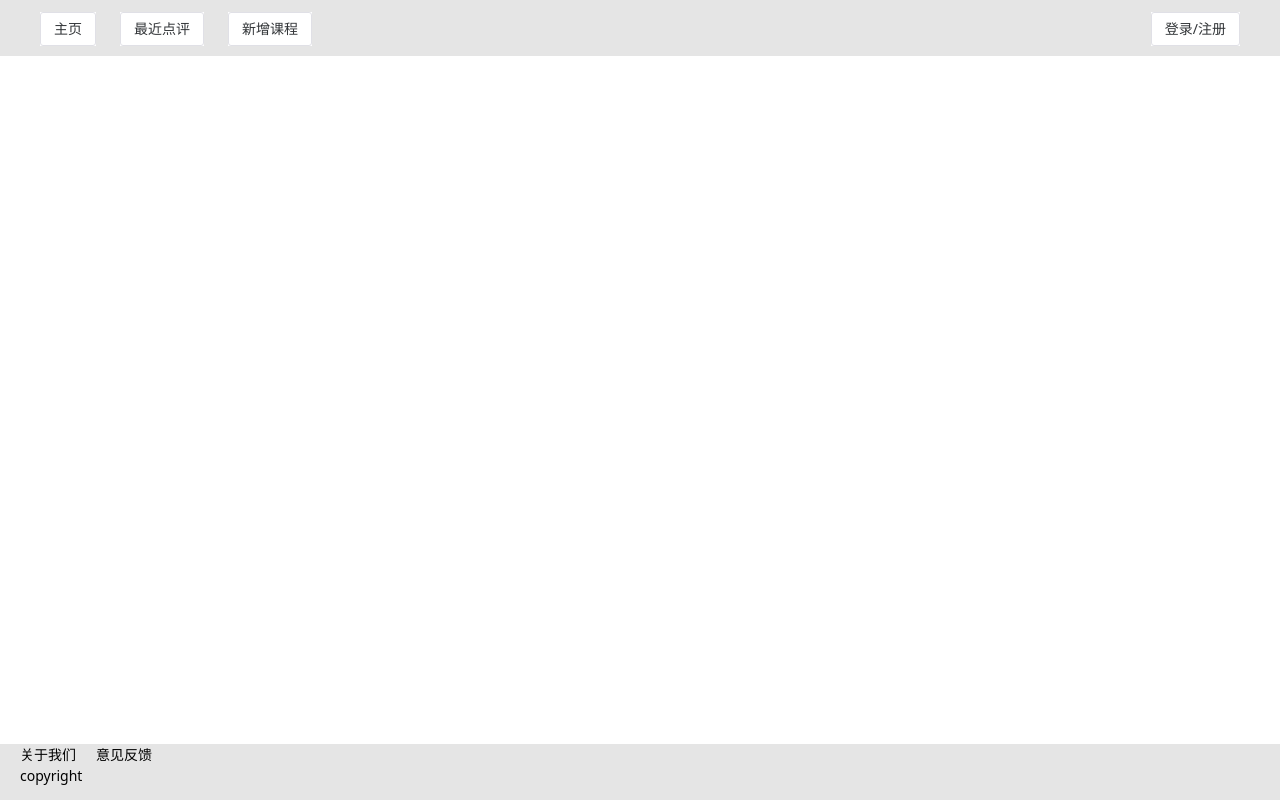
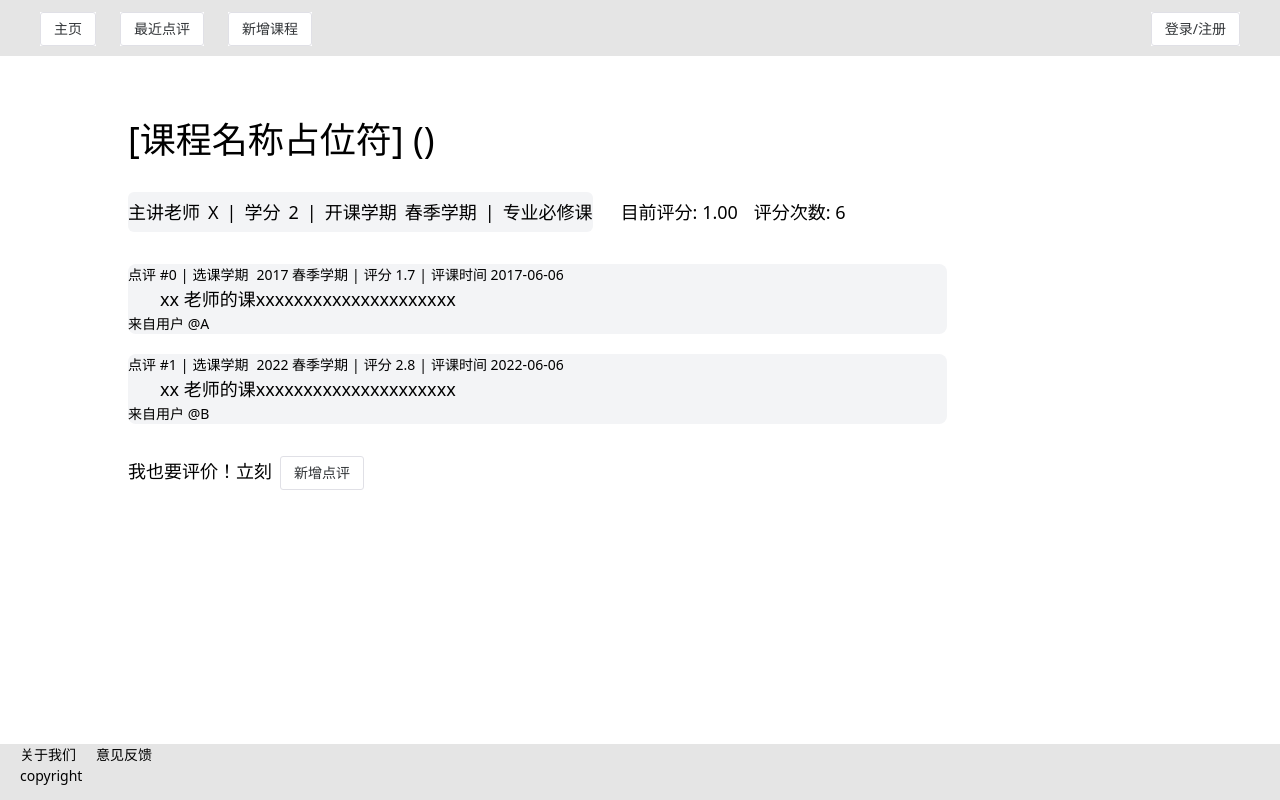
Before and after one commit to GKDRateIt/front-end, a Vue app: page /#/course in a window 1280 px wide. Before the commit this address led to /#/search. Built offline with nearby package versions, Linux system fonts and the light colour scheme.

Commit message:
search result page

```diff
--- /dev/null
+++ b/src/common.ts
@@ -0,0 +1,5 @@
+/* eslint-disable no-unused-vars */
+type Semester = "春季学期" | "秋季学期" | "夏季学期";
+type CourseCategory = "公共必修课" | "公共选修课" | "专业必修课" | "专业选修课";
+
+export { Semester, CourseCategory };
--- a/src/components/CoursePage.vue
+++ b/src/components/CoursePage.vue
@@ -1,13 +1,28 @@
 <script setup lang="ts">
 import { computed } from "vue";
 import { NButton } from "naive-ui";
+import { Semester, CourseCategory } from "../common";
 
 const courseName = computed(() => {
   return "[课程名称占位符]";
 });
 
-const courseAttribute = computed(() => {
-  return ["主讲教师：XXX", "学分 2.0", "开课学期 春季", "专业必修课"];
+interface CourseAttribute {
+  id: string;
+  teacher: string;
+  grade: number;
+  semester: Semester;
+  category: CourseCategory;
+}
+
+const courseAttribute = computed((): CourseAttribute | undefined => {
+  return {
+    id: "???",
+    teacher: "X",
+    grade: 2.0,
+    semester: "春季学期",
+    category: "专业必修课",
+  };
 });
 
 const courseRating = computed(() => {
@@ -28,8 +43,11 @@ interface Review {
   from: string;
 }
 
-const courseReviews = computed(
-  (sortMethod: String, start: Number, end: Number): Array<Review> => {
+const getCourseReviews = (
+  sortMethod: String,
+  start: Number,
+  end: Number
+): Array<Review> => {
   console.log(`Querying [${start},${end}) reviews by ${sortMethod}...`);
   return [
     {
@@ -49,24 +67,31 @@ const courseReviews = computed(
       from: "B",
     },
   ];
-  }
-);
+};
 </script>
 
 <template>
   <div class="flex-col w-[80vw] mt-[8vh] mx-auto space-y-8">
-    <div class="text-4xl">{{ courseName }} ({{ $route.params.courseId }})</div>
+    <div class="text-4xl">{{ courseName }} ({{ $route.query.courseId }})</div>
     <div class="flex space-x-5">
       <div class="text-lg flex space-x-2 leading-10 bg-gray-100 rounded-md">
-        <div v-for="(attr, index) in courseAttribute" :key="index">
-          <span
-            :class="{
-              'ml-5': index == 0,
-              'mr-5': index == courseAttribute.length - 1,
-            }"
-            >{{ attr }}</span
-          >
-          <span v-if="index != courseAttribute.length - 1" class="ml-2">|</span>
+        <div class="flex space-x-2">
+          <div>主讲老师</div>
+          <div>{{ courseAttribute.teacher }}</div>
+        </div>
+        <div>|</div>
+        <div class="flex space-x-2">
+          <div>学分</div>
+          <div>{{ courseAttribute.grade }}</div>
+        </div>
+        <div>|</div>
+        <div class="flex space-x-2">
+          <div>开课学期</div>
+          <div>{{ courseAttribute.semester }}</div>
+        </div>
+        <div>|</div>
+        <div class="flex space-x-2">
+          <div>{{ courseAttribute.category }}</div>
         </div>
       </div>
       <div class="text-lg leading-10">
@@ -76,7 +101,7 @@ const courseReviews = computed(
     </div>
     <div class="flex-col space-y-5">
       <div
-        v-for="review in courseReviews"
+        v-for="review in getCourseReviews(0, 10, 'time')"
         :key="review.id"
         class="w-4/5 bg-gray-100 rounded-lg"
       >
--- a/src/components/SearchBox.vue
+++ b/src/components/SearchBox.vue
@@ -1,6 +1,13 @@
 <script setup lang="ts">
-import { ref, Ref, computed } from "vue";
+import { ref, Ref, computed, defineProps } from "vue";
 import { NAutoComplete } from "naive-ui";
+
+const props = defineProps({
+  placeholder: {
+    type: String,
+    default: "输入你想查询的课程名称或主讲教师",
+  },
+});
 
 const inputData: Ref<string> = ref("");
 
@@ -28,7 +35,7 @@ const submitSearch = computed(() => {
     <n-auto-complete
       v-model:value="inputData"
       size="large"
-      placeholder="输入你想查询的课程名称或主讲教师"
+      :placeholder="props.placeholder"
       :options="submitSearch"
     />
   </div>
--- /dev/null
+++ b/src/components/SearchResult.vue
@@ -0,0 +1,78 @@
+<script setup lang="ts">
+import SearchBox from "./SearchBox.vue";
+import { Semester, CourseCategory } from "../common";
+
+interface ResultEntry {
+  name: string;
+  id: string;
+  teacher: string;
+  grade: number;
+  semester: Semester;
+  category: CourseCategory;
+  rate: number;
+  lastRated: string;
+}
+
+const getResultEntries = (
+  start: number,
+  end: number
+): Array<ResultEntry> | undefined => {
+  console.log(`getting [${start}, ${end}) searching results...`);
+  return [
+    {
+      name: "计算机组成原理",
+      id: "XXX",
+      teacher: "ZK",
+      grade: 2.0,
+      semester: "春季学期",
+      category: "专业必修课",
+      rate: 1.8,
+      lastRated: "2021-11-05",
+    },
+    {
+      name: "原子物理",
+      id: "YYY",
+      teacher: "HHB",
+      grade: 3.0,
+      semester: "春季学期",
+      category: "专业必修课",
+      rate: 2.7,
+      lastRated: "2020-7-05",
+    },
+  ];
+};
+</script>
+
+<template>
+  <div class="flex-col space-y-5 w-[70vw] mx-auto mt-[6vh]">
+    <div>
+      <search-box placeholder="继续搜索" />
+    </div>
+    <div class="text-lg">"{{ $route.query.keywords }}" 的搜索结果：</div>
+    <div
+      v-for="resultEntry in getResultEntries(0, 10)"
+      :key="resultEntry.id"
+      class="bg-gray-100 rounded-lg"
+    >
+      <div class="flex space-x-2 text-lg">
+        <div>{{ resultEntry.name }}</div>
+        <div>{{ resultEntry.id }}</div>
+        <div>|</div>
+        <div>主讲教师</div>
+        <div>{{ resultEntry.teacher }}</div>
+        <div>|</div>
+        <div>学分</div>
+        <div>{{ resultEntry.grade }}</div>
+        <div>|</div>
+        <div>开课学期</div>
+        <div>{{ resultEntry.semester }}</div>
+        <div>|</div>
+        <div>{{ resultEntry.category }}</div>
+      </div>
+      <div class="mt-2 indent-4 text-lg">
+        综合评分 {{ resultEntry.rate }}，最近一条点评为
+        {{ resultEntry.lastRated }}
+      </div>
+    </div>
+  </div>
+</template>
--- a/src/router.ts
+++ b/src/router.ts
@@ -3,11 +3,13 @@ import { createRouter, createWebHashHistory } from "vue-router";
 import HomePage from "./components/HomePage.vue";
 import LogIn from "./components/LogIn.vue";
 import CoursePage from "./components/CoursePage.vue";
+import SearchResult from "./components/SearchResult.vue";
 
 const routes = [
   { path: "/", component: HomePage },
   { path: "/log-in", component: LogIn },
-  { path: "/course/:courseId", component: CoursePage },
+  { path: "/course", component: CoursePage },
+  { path: "/search", component: SearchResult },
 ];
 
 const router = createRouter({
```
Lines whose indentation alone changed are shown as unchanged.
